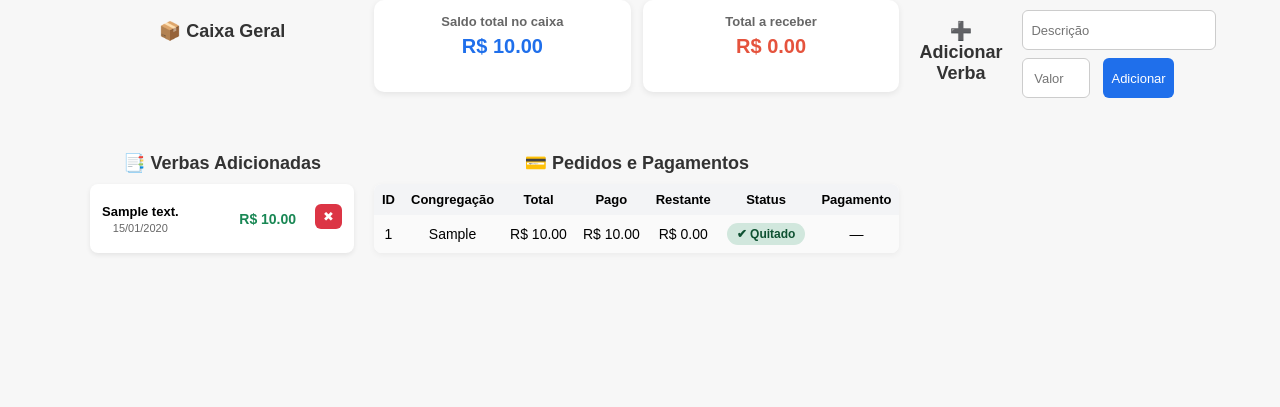
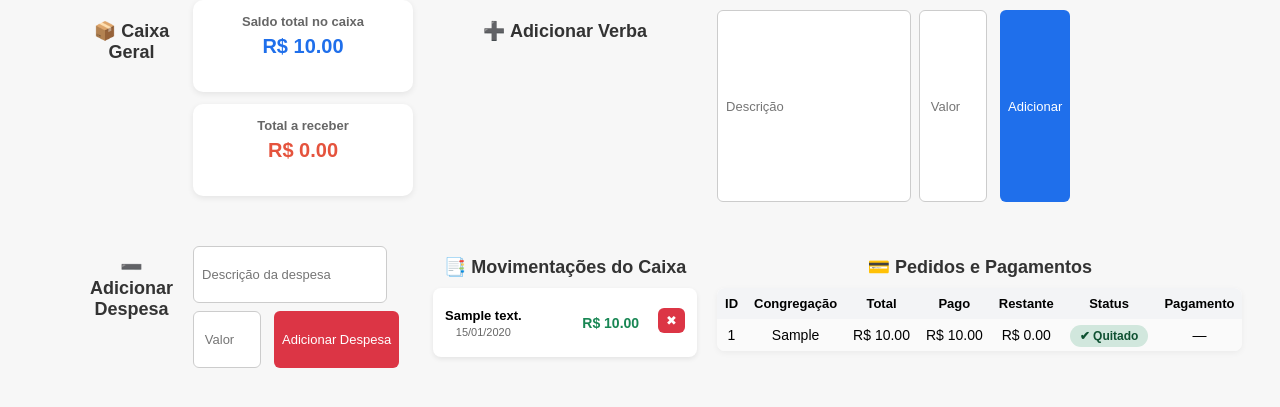
Before and after one commit to joaokenedy-debug/ebdpesqueira, a Flask app: page /caixa in a window 1280 px wide. Shown: the part 49-456 px from the top of the page. Run offline with Flask 3, Linux system fonts and the light colour scheme; a user stored in the database is signed in; tables that the repository leaves empty hold one stand-in row (values such as "Sample post"); parts of the project's set-up code (start-up, migrations or seed data) failed here and were passed over.

Commit message:
Update caixa.html

```diff
--- a/ebd/templates/caixa.html
+++ b/ebd/templates/caixa.html
@@ -81,13 +81,18 @@
         background: #b02a37;
     }
 
-    /* ===== Verbas horizontal ===== */
+    .btn-despesa {
+        background: #dc3545;
+    }
+
+    .btn-despesa:hover {
+        background: #b02a37;
+    }
+
+    /* ===== Verbas / Despesas ===== */
     .bloco-verbas,
     .bloco-pedidos {
-        width: 100%;
-        display: block;
         margin-bottom: 25px;
-        clear: both;
     }
 
     .verbas-horizontal {
@@ -107,6 +112,10 @@
         min-width: 240px;
     }
 
+    .card-despesa {
+        border-left: 4px solid #dc3545;
+    }
+
     .verba-card strong {
         font-size: 13px;
     }
@@ -120,7 +129,12 @@
         font-weight: bold;
         color: #198754;
         margin-left: auto;
-        white-space: nowrap;
+    }
+
+    .despesa-valor {
+        font-weight: bold;
+        color: #dc3545;
+        margin-left: auto;
     }
 
     /* ===== Tabela ===== */
@@ -131,7 +145,6 @@
         border-radius: 8px;
         overflow: hidden;
         box-shadow: 0 2px 6px rgba(0,0,0,0.05);
-        margin-bottom: 20px;
     }
 
     th, td {
@@ -156,7 +169,6 @@
         border-radius: 12px;
         font-size: 12px;
         font-weight: bold;
-        display: inline-block;
     }
 
     .quitado {
@@ -189,28 +201,41 @@
 
     <!-- ===== ADICIONAR VERBA ===== -->
     <h2>➕ Adicionar Verba</h2>
-
     <form method="POST" action="{{ url_for('adicionar_verba') }}">
         <input type="text" name="descricao" placeholder="Descrição" required>
         <input type="number" step="0.01" name="valor" placeholder="Valor" required>
         <button type="submit">Adicionar</button>
     </form>
 
-    <!-- ===== VERBAS ===== -->
+    <!-- ===== ADICIONAR DESPESA ===== -->
+    <h2>➖ Adicionar Despesa</h2>
+    <form method="POST" action="{{ url_for('adicionar_despesa') }}">
+        <input type="text" name="descricao" placeholder="Descrição da despesa" required>
+        <input type="number" step="0.01" name="valor" placeholder="Valor" required>
+        <button type="submit" class="btn-despesa">Adicionar Despesa</button>
+    </form>
+
+    <!-- ===== VERBAS E DESPESAS ===== -->
     <div class="bloco-verbas">
-        <h2>📑 Verbas Adicionadas</h2>
+        <h2>📑 Movimentações do Caixa</h2>
 
         <div class="verbas-horizontal">
             {% for v in caixa %}
-            <div class="verba-card">
+            <div class="verba-card {% if v.valor < 0 %}card-despesa{% endif %}">
                 <div>
                     <strong>{{ v.descricao }}</strong><br>
                     <small>{{ v.data.strftime("%d/%m/%Y") }}</small>
                 </div>
 
-                <div class="verba-valor">
-                    R$ {{ "%.2f"|format(v.valor) }}
-                </div>
+                {% if v.valor >= 0 %}
+                    <div class="verba-valor">
+                        R$ {{ "%.2f"|format(v.valor) }}
+                    </div>
+                {% else %}
+                    <div class="despesa-valor">
+                        - R$ {{ "%.2f"|format(v.valor|abs) }}
+                    </div>
+                {% endif %}
 
                 <form method="POST" action="{{ url_for('excluir_verba', id_verba=v.id) }}">
                     <button class="btn-excluir" type="submit">✖</button>
@@ -242,7 +267,6 @@
                 <td>R$ {{ "%.2f"|format(p.total) }}</td>
                 <td>R$ {{ "%.2f"|format(p.total_pago) }}</td>
                 <td>R$ {{ "%.2f"|format(p.saldo_restante) }}</td>
-
                 <td>
                     {% if p.quitado %}
                         <span class="status quitado">✔ Quitado</span>
@@ -250,7 +274,6 @@
                         <span class="status pendente">⏳ Pendente</span>
                     {% endif %}
                 </td>
-
                 <td>
                     {% if not p.quitado %}
                     <form method="POST" action="{{ url_for('registrar_pagamento', id_pedido=p.id) }}">
```
